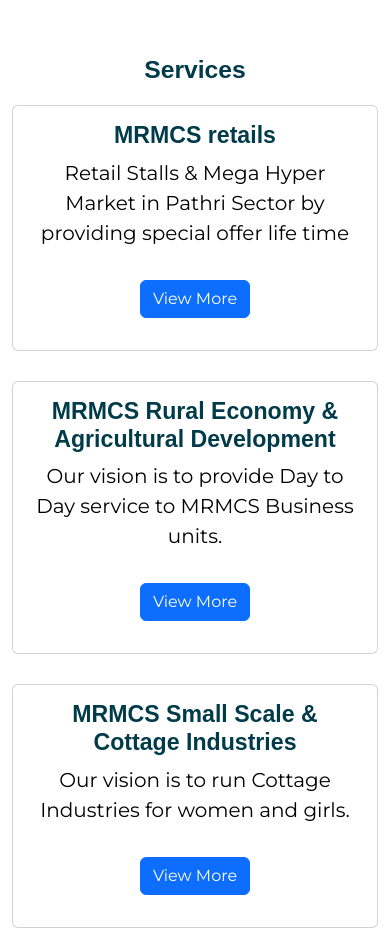
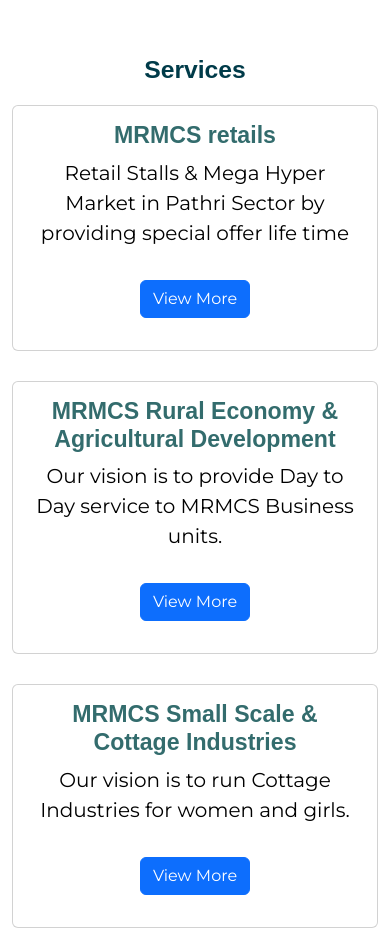
Before and after one commit to NomanAnsari93/mrmcs.website-0.1, a plain HTML site: page components/home.html in a window 390 px wide. Shown: the part 2406-3334 px from the top of the page. Drawn offline with nearby package versions, Linux system fonts and the light colour scheme.

Commit message:
Update style.css

```diff
--- a/components/style.css
+++ b/components/style.css
@@ -190,7 +190,7 @@ body {
 .card-title{
 	font-family: "proxima-nova", sans-serif;
 	font-weight: 900;
-	color: #003b49;
+	color:  #336C6D;
 }
 .service-title{
 	font-family: "proxima-nova", sans-serif;
@@ -222,7 +222,7 @@ body {
 	.card-title{
 		font-family: "proxima-nova", sans-serif;
     	font-weight: 900;
-    	color: #003b49;
+    	color: #336C6D;
 	}
 	.service-title{
 		font-family: "proxima-nova", sans-serif;
```
